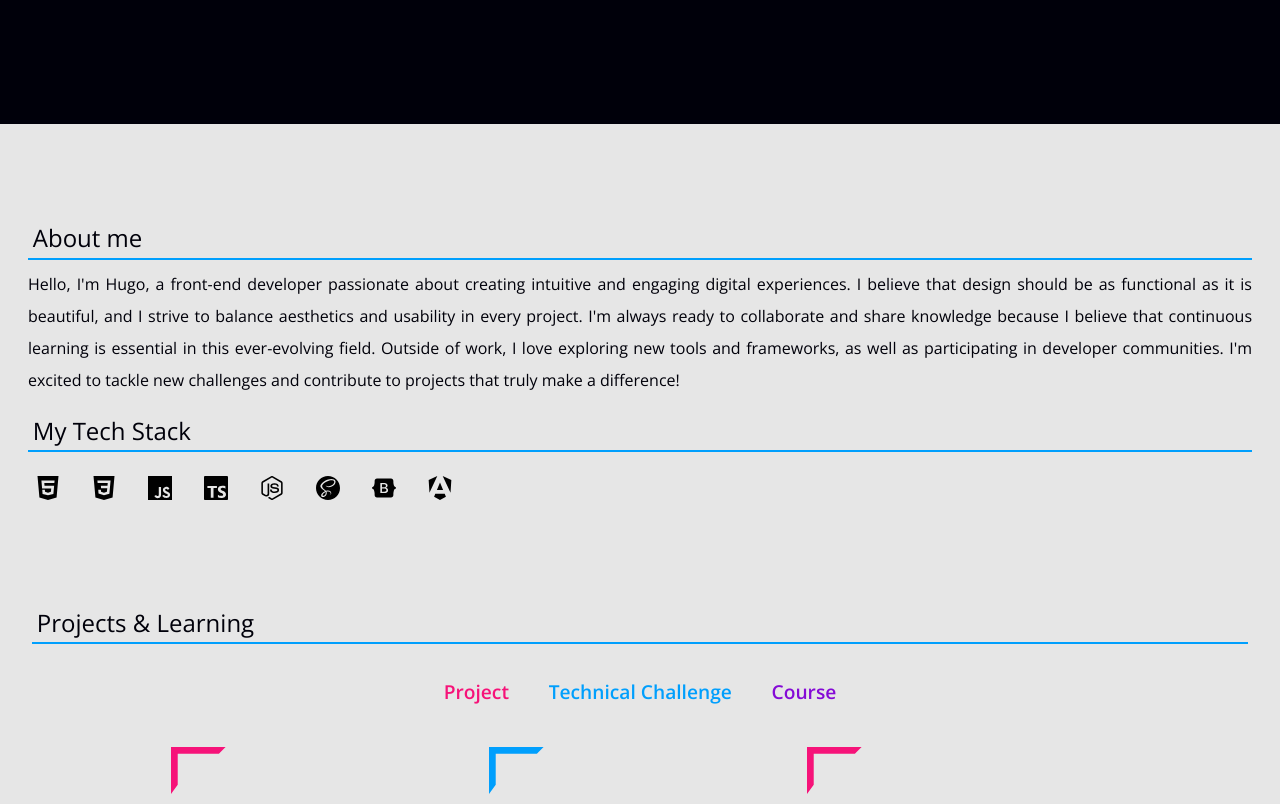
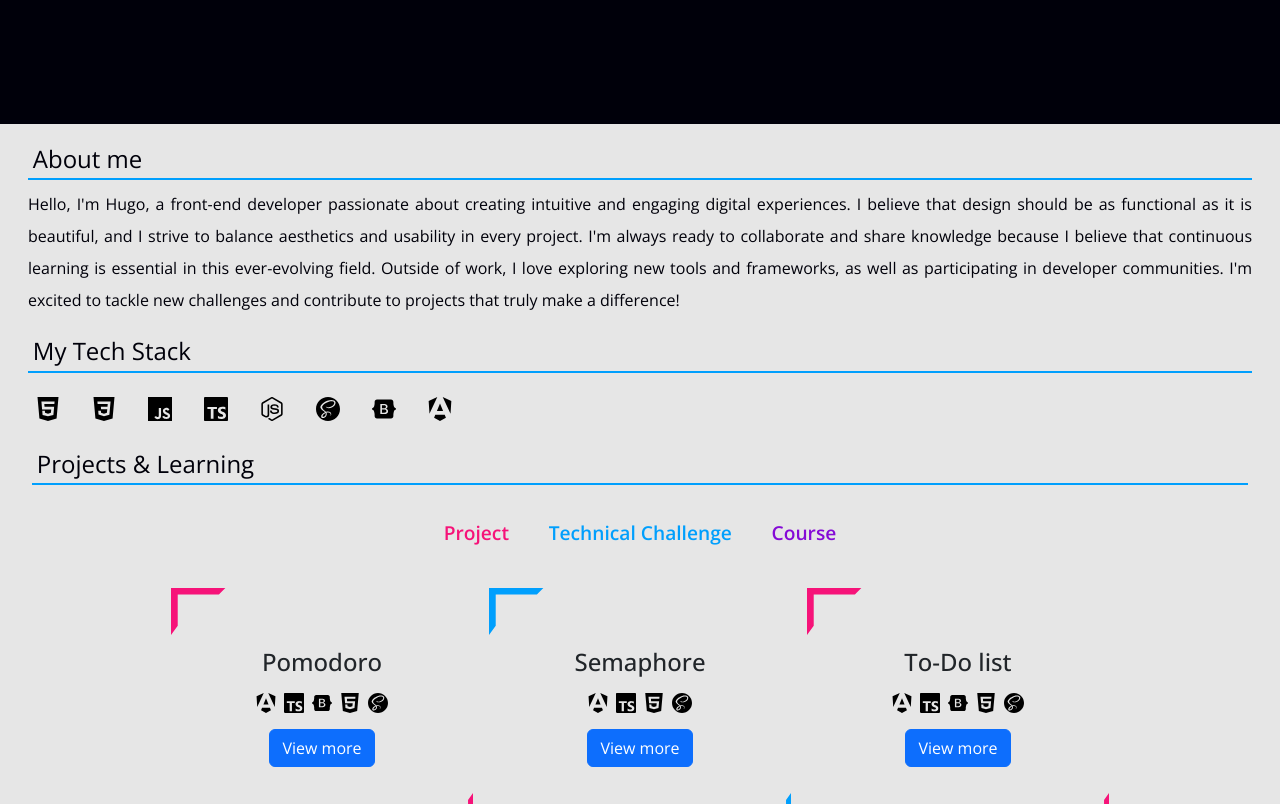
Before and after one commit to Hugodelelis/portfolio, an Angular app: page / in a window 1280 px wide. Shown: the part 700-1504 px from the top of the page. Built offline with nearby package versions, Linux system fonts and the light colour scheme.

Commit message:
Update about.component.scss

```diff
--- a/src/app/modules/components/about/about.component.scss
+++ b/src/app/modules/components/about/about.component.scss
@@ -1,6 +1,6 @@
 :host {
     #about {
-        min-height: 60vh;
+        min-height: 40vh;
         background: lvar(--white-010);
         display: flex;
         justify-content: center;
```
